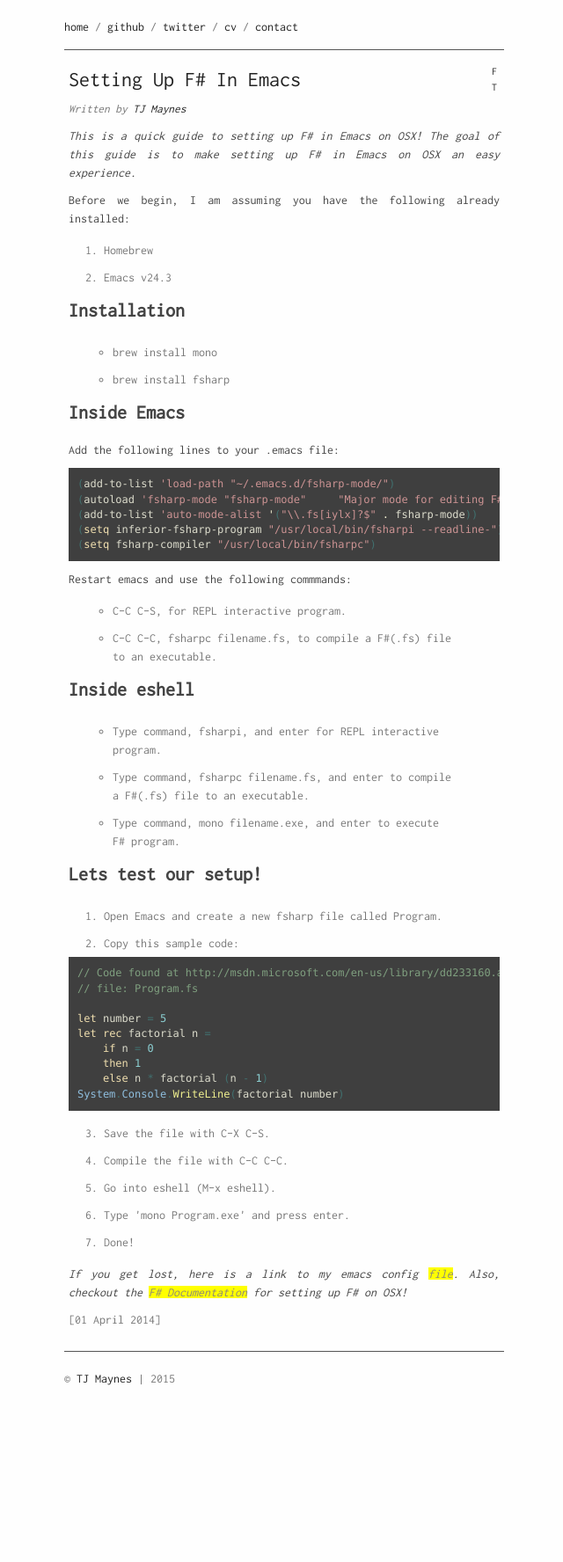
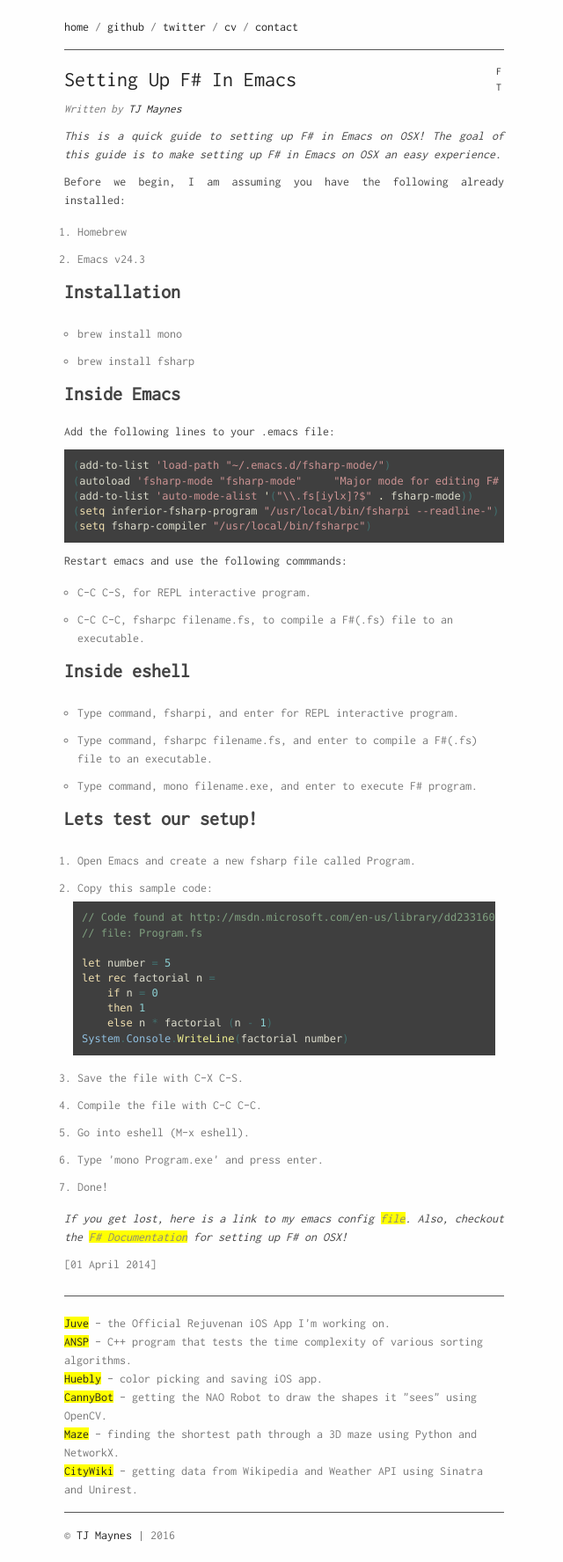
Before and after one commit to embaron/tjmaynes.github.io, a Jekyll site: the page built from _posts/2014-04-01-setting-up-fsharp-in-emacs.md, in a window 1280 px wide. Shown: the whole page at 88% size, without its empty margins (317-957 px from the left). Built offline with Jekyll 4.4.1, drawn with Linux system fonts in a browser that asks for light colours; before the commit the page ends 1598 px from its top, so only the background shows below that.

Commit message:
Added projects page

```diff
--- a/_includes/footer.html
+++ b/_includes/footer.html
@@ -1,3 +1,5 @@
 <footer>
-  © <a href="mailto:tjmaynes@gmail.com">TJ Maynes</a> | 2015
+		{% include projects.html %}
+	<hr>
+		© <a href="mailto:tjmaynes@gmail.com">TJ Maynes</a> | 2016
 </footer>
--- a/_includes/projects.html
+++ b/_includes/projects.html
@@ -1,15 +1,14 @@
-<nav style="padding-top:10px;">
+<nav class="projects">
   <ul>
-    <li><a href="https://itunes.apple.com/us/app/juve/id1024629829">Juve</a></li> |
-    <li><a href="https://github.com/tjmaynes/ansp" target="_blank">ANSP</a></li> |
-    <li><a href="https://github.com/tjmaynes/huebly" target="_blank">Huebly</a></li> |
-    <li><a href="/projects/canny-bot">CannyBot</a></li> |
-    <li><a href="https://github.com/tjmaynes/maze" target="_blank">Maze</a></li> |
-    <li><a href="https://github.com/tjmaynes/CityWiki.rb" target="_blank">CityWiki.rb</a></li> |
-    <li><a href="https://github.com/tjmaynes/echo" target="_blank">Echo</a></li> |
-    <li><a href="https://github.com/tjmaynes/stockcs" target="_blank">StockCS</a></li> |
-    <li><a href="/projects/stockjs">StockJS</a></li> |
-    <li><a href="/projects/osl">Open Source Licenses and Copyright</a></li> |
-    <li><a href="https://gist.github.com/tjmaynes" target="_blank">Gists</a></li>
+    <li><a href="https://itunes.apple.com/us/app/juve/id1024629829"
+		target="_blank">Juve</a> - the Official Rejuvenan iOS App I'm working on.</li>
+    <li><a href="https://github.com/tjmaynes/ansp" target="_blank">ANSP</a> - C++ program that tests the time complexity of various sorting algorithms.</li>
+    <li><a href="https://github.com/tjmaynes/huebly" target="_blank">Huebly</a>
+		- color picking and saving iOS app.</li>
+    <li><a href="/projects/canny-bot">CannyBot</a> - getting the NAO Robot to draw the shapes it "sees" using OpenCV.</li>
+    <li><a href="https://github.com/tjmaynes/maze" target="_blank">Maze</a> -
+				finding the shortest path through a 3D maze using Python and NetworkX.</li>
+    <li><a href="https://github.com/tjmaynes/CityWiki"
+						target="_blank">CityWiki</a> - getting data from Wikipedia and Weather API using Sinatra and Unirest.</li>
   </ul>
 </nav>
--- a/_includes/style.css
+++ b/_includes/style.css
@@ -8,18 +8,7 @@
 		font-weight: normal;
 		font-style: normal;
 }
-@font-face {
-  font-family: 'Mono Social Icons Font';
-  src: url('/font/MonoSocialIconsFont-1.10.eot');
-  src: url('/font/MonoSocialIconsFont-1.10.eot?#iefix') format('embedded-opentype'),
-  url('/font/MonoSocialIconsFont-1.10.woff') format('woff'),
-  url('/font/MonoSocialIconsFont-1.10.ttf') format('truetype'),
-  url('/font/MonoSocialIconsFont-1.10.svg#MonoSocialIconsFont') format('svg');
-  src: url('/font/MonoSocialIconsFont-1.10.ttf') format('truetype');
-  font-weight: normal;
-  font-style: normal;
-}
-*{
+{
 		padding:0px;
 		margin:0px;
 }
@@ -66,7 +55,7 @@ ol, ul{
 p, table, pre, dl {
 		margin:0 0 10px 0;
 }
-nav ul li {
+.menu ul li {
 		display: inline;
 }
 a {
@@ -126,7 +115,7 @@ hr {
 section {
 		margin:0 0 15px;
 }
-#about a {
+.projects a, #about a {
 		background: yellow;
 }
 #about p{
@@ -156,15 +145,15 @@ section {
 #posts ol, #posts ul, #projects ol, #projects ul{
 		margin:0;
 }
+.projects ul {
+		list-style-type:none;
+}
 #posts ul li, #projects ul li{
 		display: block;
 }
 .author{
 		font-style: italic;
 		font-size: 10pt;
-}
-.post{
-		padding:0 5px 0px 5px;
 }
 .post-content {
 		padding:10px 0 10px 0;
@@ -178,12 +167,11 @@ section {
 }
 .post-content ol{
 		list-style-type:decimal;
-		padding:0px;
+		padding:0px 10px;
 }
 .post-content li{
 		padding: 5px 0px;
-		margin-left: 40px;
-		margin-right: 40px;
+		margin-left: 5px;
 }
 .post-content p{
 		line-height: 1.5;
@@ -207,7 +195,6 @@ section {
   font-size: 9pt;
   width: 1em;
 }
-
 footer {
 	margin-top: 20px;
 }
```
